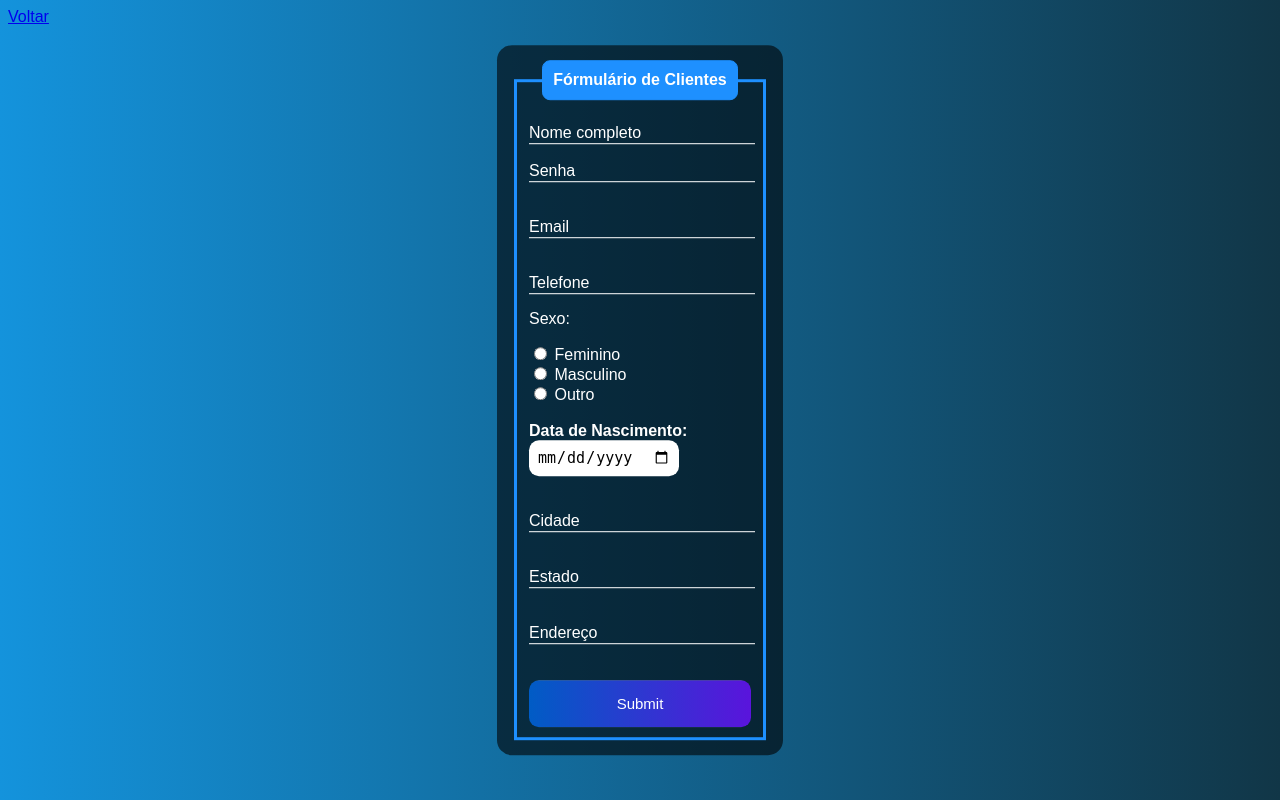
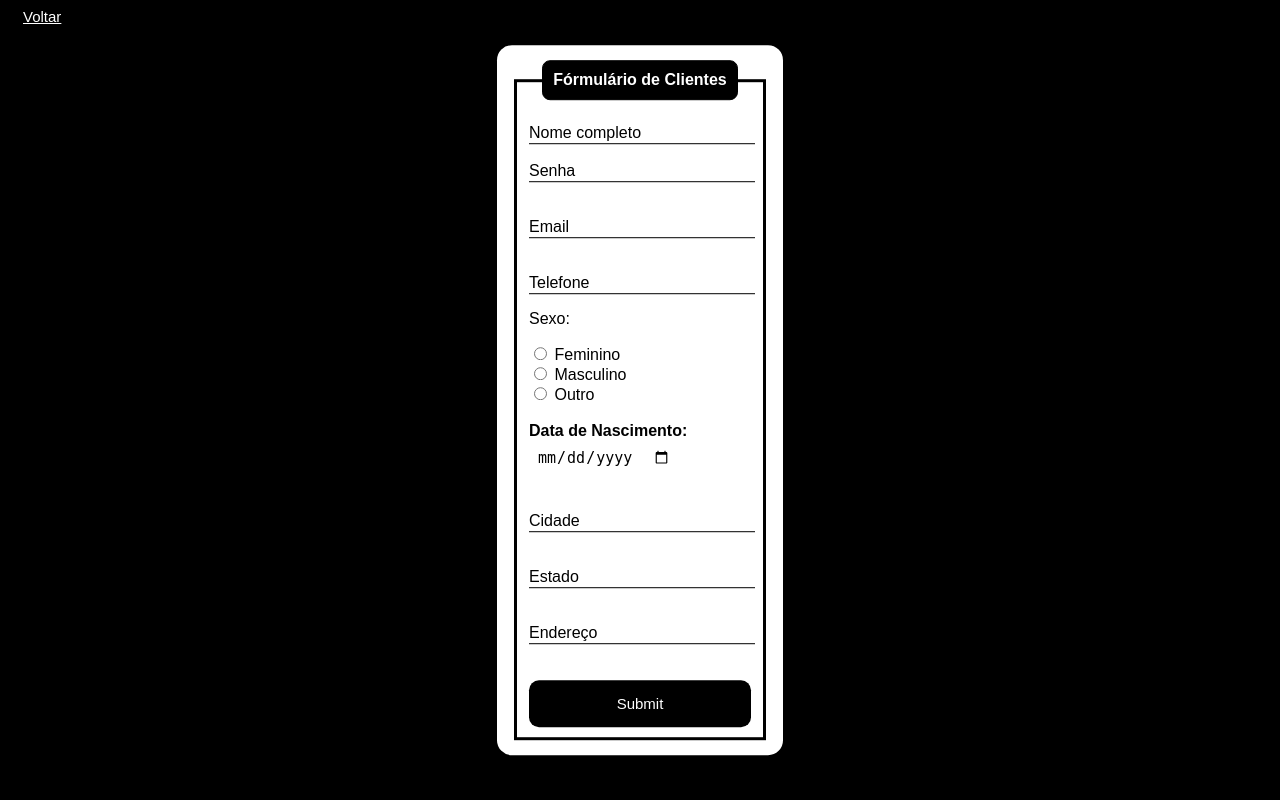
Before and after one commit to vladi00123/black-tatoo-1, a PHP site: page /formulario.php in a window 1280 px wide. Run offline with PHP 8.4, Linux system fonts and the light colour scheme.

Commit message:
Update formulario.php

```diff
--- a/formulario.php
+++ b/formulario.php
@@ -1,5 +1,4 @@
 <?php
-
     if(isset($_POST['submit']))
     {
         // print_r('Nome: ' . $_POST['nome']);
@@ -47,28 +46,29 @@
     <style>
         body{
             font-family: Arial, Helvetica, sans-serif;
-            background-image: linear-gradient(to right, rgb(20, 147, 220), rgb(17, 54, 71));
+            background-color: black;
         }
         .box{
-            color: white;
+            color: black;
             position: absolute;
             top: 50%;
             left: 50%;
             transform: translate(-50%,-50%);
-            background-color: rgba(0, 0, 0, 0.6);
+            background-color: WHITE;
             padding: 15px;
             border-radius: 15px;
             width: 20%;
         }
         fieldset{
-            border: 3px solid dodgerblue;
+            border: 3px solid black;
         }
         legend{
-            border: 1px solid dodgerblue;
+            border: 1px solid black;
             padding: 10px;
             text-align: center;
-            background-color: dodgerblue;
+            background-color: black;
             border-radius: 8px;
+            color : white;
         }
         .inputBox{
             position: relative;
@@ -76,9 +76,9 @@
         .inputUser{
             background: none;
             border: none;
-            border-bottom: 1px solid white;
+            border-bottom: 1px solid black;
             outline: none;
-            color: white;
+            color: black;
             font-size: 15px;
             width: 100%;
             letter-spacing: 2px;
@@ -94,7 +94,7 @@
         .inputUser:valid ~ .labelInput{
             top: -20px;
             font-size: 12px;
-            color: dodgerblue;
+            color: black;
         }
         #data_nascimento{
             border: none;
@@ -104,7 +104,7 @@
             font-size: 15px;
         }
         #submit{
-            background-image: linear-gradient(to right,rgb(0, 92, 197), rgb(90, 20, 220));
+            background-color: black;
             width: 100%;
             border: none;
             padding: 15px;
@@ -116,10 +116,21 @@
         #submit:hover{
             background-image: linear-gradient(to right,rgb(0, 80, 172), rgb(80, 19, 195));
         }
+        .btm {
+            background-color: black;
+            width: 100%;
+            border: none;
+            padding: 15px;
+            color: white;
+            font-size: 15px;
+            cursor: pointer;
+            border-radius: 10px;
+
+        }
     </style>
 </head>
 <body>
-    <a href="home.php">Voltar</a>
+    <a href="home.php" class="btm">Voltar</a>
     <div class="box">
         <form action="formulario.php" method="POST">
             <fieldset>
```
